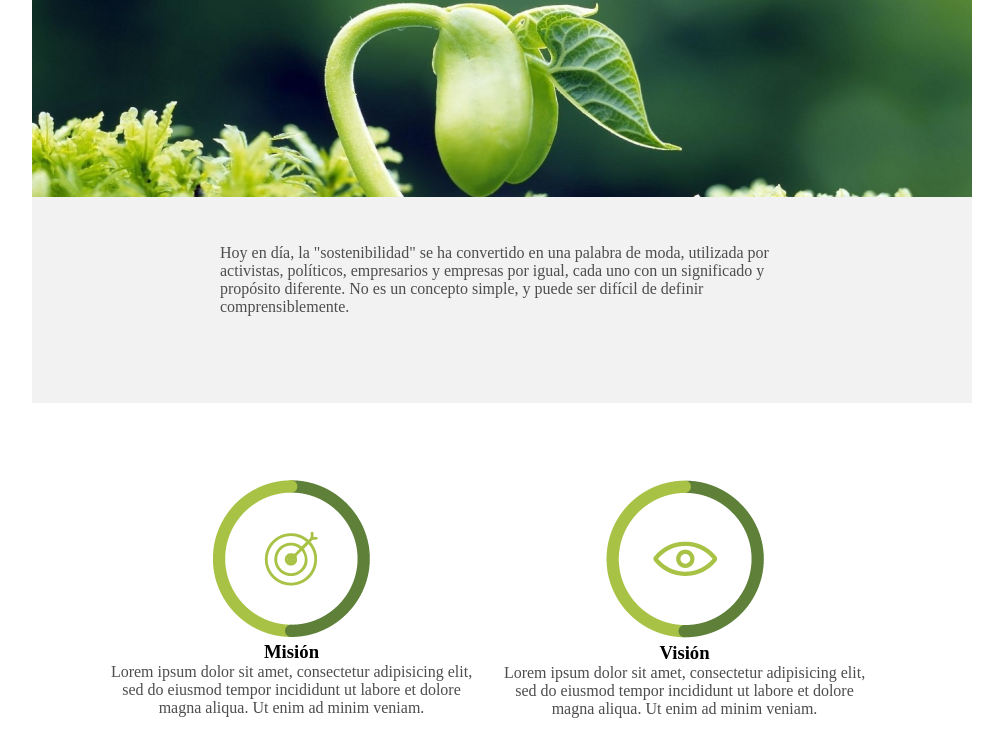
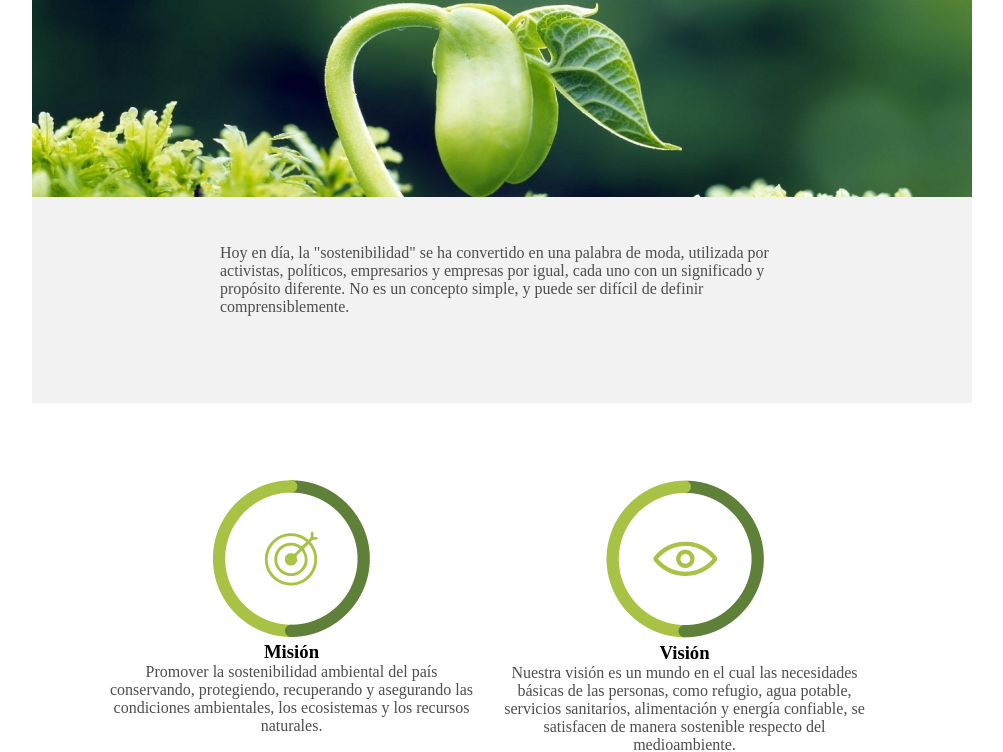
Before and after one commit to PaoBeGon/E-COMUNIDAD, a plain HTML site: page index.html in a window 1280 px wide. Shown: the part 83-835 px from the top of the page, without its empty margins (138-1141 px from the left). Drawn offline with Linux system fonts and the light colour scheme.

Commit message:
actualizado

```diff
--- a/index.html
+++ b/index.html
@@ -49,14 +49,12 @@
 				<div class="col-6">
 					<img src="img/iconos/mision/mision.png">
 					<h3>Misión</h3>
-					<p>Lorem ipsum dolor sit amet, consectetur adipisicing elit, sed do eiusmod
-					tempor incididunt ut labore et dolore magna aliqua. Ut enim ad minim veniam.</p>
+					<p>Promover la sostenibilidad ambiental del país conservando, protegiendo, recuperando y asegurando las condiciones ambientales, los ecosistemas y los recursos naturales.</p>
 				</div>
 				<div class="col-6">
 					<img src="img/iconos/mision/vision.png">
 					<h3>Visión</h3>
-					<p>Lorem ipsum dolor sit amet, consectetur adipisicing elit, sed do eiusmod
-					tempor incididunt ut labore et dolore magna aliqua. Ut enim ad minim veniam.</p>
+					<p>Nuestra visión es un mundo en el cual las necesidades básicas de las personas, como refugio, agua potable, servicios sanitarios, alimentación y energía confiable, se satisfacen de manera sostenible respecto del medioambiente.</p>
 				</div>
 			</div>
 
```
